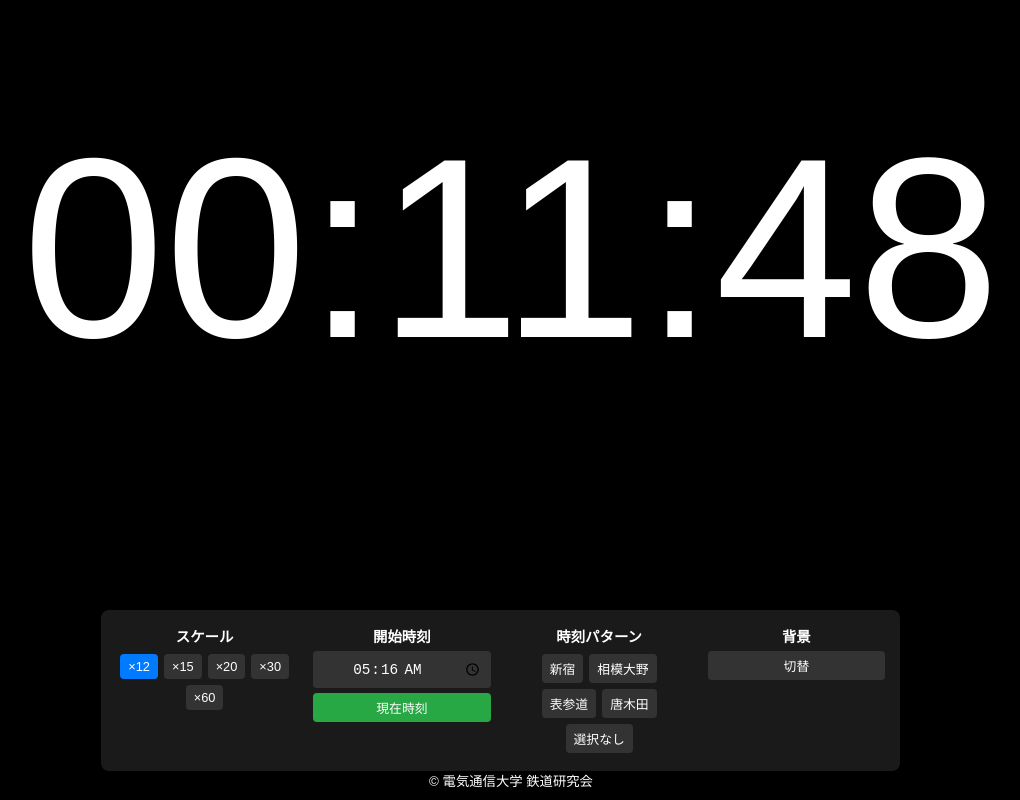
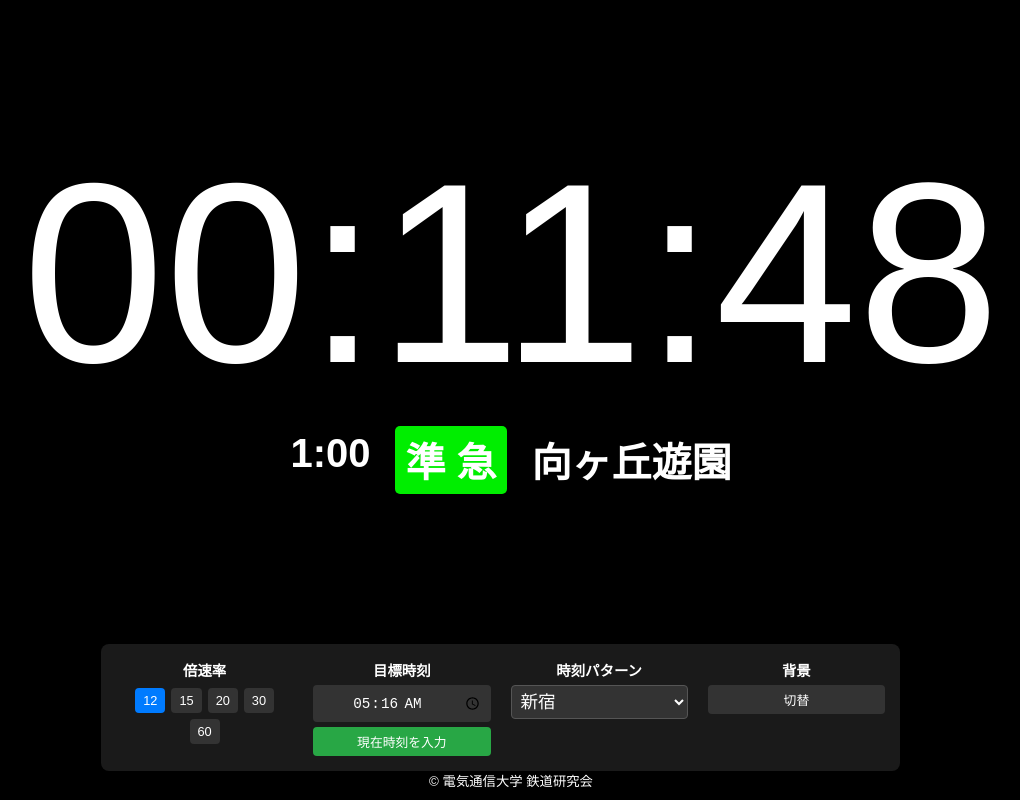
Before and after one commit to Kazakami-Ai/URC-diagram-speed-clock, a plain HTML site: page 倍速時計ver1.0.html in a window 1280 px wide. Shown: the whole page, without its empty margins (129-1149 px from the left). Drawn offline with Linux system fonts and the light colour scheme.

Commit message:
Add files via upload

```diff
--- a/patterns.json
+++ b/patterns.json
@@ -1,67 +1,200 @@
 {
   "S": [
     {
+      "time_seconds": 32400,
+      "parts": [
+        {
+          "text": "0:00",
+          "style": {}
+        },
+        {
+          "text": " 各 停 ",
+          "style": {
+            "color": "#ffffff",
+            "backgroundColor": "#3b3a7f"
+          }
+        },
+        {
+          "text": "新百合ヶ丘",
+          "style": {}
+        }
+      ]
+    },
+    {
       "time_seconds": 0,
       "parts": [
-        { "text": "0:00", "style": {} },
-        { "text": " 各 停 ", "style": { "color": "#ffffff", "backgroundColor": "#3b3a7f" } },
-        { "text": "相模大野", "style": {} }
+        {
+          "text": "1:00",
+          "style": {}
+        },
+        {
+          "text": " 準 急 ",
+          "style": {
+            "color": "#ffffff",
+            "backgroundColor": "#00ee00"
+          }
+        },
+        {
+          "text": "向ヶ丘遊園",
+          "style": {}
+        }
       ]
     },
     {
       "time_seconds": 3600,
       "parts": [
-        { "text": "01:00", "style": {} },
-        { "text": " 準 急 ", "style": { "color": "#ffffff", "backgroundColor": "#00ee00" } },
-        { "text": "向ヶ丘遊園", "style": {} }
+        {
+          "text": "2:00",
+          "style": {}
+        },
+        {
+          "text": " 通勤準急 ",
+          "style": {
+            "color": "#00ee00",
+            "backgroundColor": "#eeeeee"
+          }
+        },
+        {
+          "text": "新宿",
+          "style": {}
+        }
       ]
     },
     {
       "time_seconds": 7200,
       "parts": [
-        { "text": "02:00", "style": {} },
-        { "text": " 通勤準急 ", "style": { "color": "#00ee00", "backgroundColor": "#eeeeee" } },
-        { "text": "唐木田", "style": {} }
+        {
+          "text": "3:00",
+          "style": {}
+        },
+        {
+          "text": " 急 行 ",
+          "style": {
+            "color": "#ffffff",
+            "backgroundColor": "#ff0000"
+          }
+        },
+        {
+          "text": "新百合ヶ丘",
+          "style": {}
+        }
       ]
     },
     {
       "time_seconds": 10800,
       "parts": [
-        { "text": "03:00", "style": {} },
-        { "text": " 急 行 ", "style": { "color": "#ffffff", "backgroundColor": "#ff0000" } },
-        { "text": "相模大野", "style": {} }
+        {
+          "text": "4:00",
+          "style": {}
+        },
+        {
+          "text": " 通勤急行 ",
+          "style": {
+            "color": "#ff0000",
+            "backgroundColor": "#eeeeee"
+          }
+        },
+        {
+          "text": "向ヶ丘遊園",
+          "style": {}
+        }
       ]
     },
     {
       "time_seconds": 14400,
       "parts": [
-        { "text": "04:00", "style": {} },
-        { "text": " 通勤急行 ", "style": { "color": "#ff0000", "backgroundColor": "#eeeeee" } },
-        { "text": "相模大野", "style": {} }
+        {
+          "text": "5:00",
+          "style": {}
+        },
+        {
+          "text": " 快速急行 ",
+          "style": {
+            "color": "#ffffff",
+            "backgroundColor": "#ff8000"
+          }
+        },
+        {
+          "text": "新宿",
+          "style": {}
+        }
       ]
     },
     {
       "time_seconds": 18000,
       "parts": [
-        { "text": "05:00", "style": {} },
-        { "text": " 快速急行 ", "style": { "color": "#ffffff", "backgroundColor": "#ff8000" } },
-        { "text": "相模大野", "style": {} }
+        {
+          "text": "6:00",
+          "style": {}
+        },
+        {
+          "text": " さがみ ",
+          "style": {
+            "color": "#ffffff",
+            "backgroundColor": "#ff00ff"
+          }
+        },
+        {
+          "text": "新百合ヶ丘",
+          "style": {}
+        }
       ]
     },
     {
       "time_seconds": 21600,
       "parts": [
-        { "text": "06:00", "style": {} },
-        { "text": " はこね ", "style": { "color": "#ffffff", "backgroundColor": "#ff00ff" } },
-        { "text": "相模大野", "style": {} }
+        {
+          "text": "7:00",
+          "style": {}
+        },
+        {
+          "text": " ホームウェイ ",
+          "style": {
+            "color": "#ffffff",
+            "backgroundColor": "#8000ff"
+          }
+        },
+        {
+          "text": "向ヶ丘遊園",
+          "style": {}
+        }
       ]
     },
     {
       "time_seconds": 25200,
       "parts": [
-        { "text": "07:00", "style": {} },
-        { "text": " モーニングウェイ ", "style": { "color": "#ffffff", "backgroundColor": "#8000ff" } },
-        { "text": "相模大野", "style": {} }
+        {
+          "text": "8:00",
+          "style": {}
+        },
+        {
+          "text": " 回 送 ",
+          "style": {
+            "color": "#ffffff",
+            "backgroundColor": "#222222"
+          }
+        },
+        {
+          "text": "新宿",
+          "style": {}
+        }
+      ]
+    },
+    {
+      "time_seconds": 28800,
+      "parts": [
+        {
+          "text": "",
+          "style": {}
+        },
+        {
+          "text": " ☆本日の運転は終了しました☆ ",
+          "style": {}
+        },
+        {
+          "text": "",
+          "style": {}
+        }
       ]
     }
   ]
--- a/倍速時計ver1.0.html
+++ b/倍速時計ver1.0.html
@@ -3,7 +3,7 @@
 <head>
     <meta charset="UTF-8">
     <meta name="viewport" content="width=device-width, initial-scale=1.0">
-    <title>倍速時計ver1.0</title>
+    <title>倍速時計</title>
     <style>
         body {
             background-color: #000000;
@@ -43,7 +43,7 @@
 
         #patternTextDisplay {
             margin-top: 20px;
-            font-size: 3.5em;
+            font-size: 2.5em;
             font-weight: bold;
             min-height: 1.5em;
             text-align: center;
@@ -200,41 +200,44 @@
         <div id="settingsContainer">
 
             <div class="setting-group">
-                <h3>スケール</h3>
+                <h3>倍速率</h3>
                 <div class="radio-group">
                     <input type="radio" id="val12" name="value" value="12" checked>
-                    <label for="val12">×12</label>
+                    <label for="val12">12</label>
                     <input type="radio" id="val15" name="value" value="15">
-                    <label for="val15">×15</label>
+                    <label for="val15">15</label>
                     <input type="radio" id="val20" name="value" value="20">
-                    <label for="val20">×20</label>
+                    <label for="val20">20</label>
                     <input type="radio" id="val30" name="value" value="30">
-                    <label for="val30">×30</label>
+                    <label for="val30">30</label>
                     <input type="radio" id="val60" name="value" value="60">
-                    <label for="val60">×60</label>
+                    <label for="val60">60</label>
                 </div>
             </div>
 
             <div class="setting-group">
-                <h3>開始時刻</h3>
+                <h3>目標時刻</h3>
                 <input type="time" id="targetTime" name="targetTime" value="00:00">
-                <button type="button" id="setNowButton">現在時刻</button>
+                <button type="button" id="setNowButton">現在時刻を入力</button>
             </div>
 
             <div class="setting-group">
                 <h3>時刻パターン</h3>
-                <div class="radio-group">
-                    <input type="radio" id="patS" name="pattern" value="S">
-                    <label for="patS">新宿</label>
-                    <input type="radio" id="patG" name="pattern" value="G">
-                    <label for="patG">相模大野</label>
-		    <input type="radio" id="patO" name="pattern" value="O">
-                    <label for="patO">表参道</label>
-		    <input type="radio" id="patK" name="pattern" value="K">
-                    <label for="patK">唐木田</label>
-		    <input type="radio" id="pat" name="pattern" value="-">
-                    <label for="pat">選択なし</label>
-                </div>
+                <select id="patternSelect" name="pattern" style="width: 100%; font-size: 1.1em; padding: 5px; border-radius: 4px; background-color: #333; color: #fff; border: 1px solid #555;">
+                    <option value="S">新宿</option>
+                    <option value="O">表参道</option>
+                    <option value="Up">代々木上原（上り）</option>
+                    <option value="Un">代々木上原（下り）</option>
+                    <option value="Kp">経堂（上り）</option>
+                    <option value="Kn">経堂（下り）</option>
+                    <option value="Cp">成城学園前（上り）</option>
+                    <option value="Cn">成城学園前（下り）</option>
+                    <option value="Np">登戸（上り）</option>
+                    <option value="Nn">登戸（下り）</option>
+                    <option value="Mp">向ヶ丘遊園（上り）</option>
+                    <option value="Mn">向ヶ丘遊園（下り）</option>
+                    <option value="Y">新百合ヶ丘</option>
+                </select>
             </div>
 
             <div class="theme-group">
@@ -253,7 +256,7 @@
         const patternDisplay = document.getElementById('patternTextDisplay');
         const LOCAL_STORAGE_KEY_THEME = 'themeMode';
         let clockInterval;
-        let allPatterns = {}; // 外部JSONから読み込むため、空オブジェクトで初期化
+        let allPatterns = {};
 
         async function loadPatterns() {
             try {
@@ -263,7 +266,7 @@
                 initializeSettings();
             } catch (error) {
                 console.error(error);
-                patternDisplay.textContent = "データを読み込めません。Webサーバーまたはローカルサーバーで実行してください。";
+                patternDisplay.textContent = "データを読み込めません。WebサーバーまたはLocalサーバーで実行してください。";
             }
         }
 
@@ -409,8 +412,8 @@
                 targetTimeInput.value = `${hours}:${minutes}`;
             }
             if (initialPattern) {
-                const radio = settingForm.querySelector(`input[name="pattern"][value="${initialPattern}"]`);
-                if (radio) radio.checked = true;
+                const select = document.getElementById('patternSelect');
+                if (select) select.value = initialPattern;
             }
 
             updateUrl();
@@ -421,12 +424,10 @@
             }
         }
 
-        // 外部JSONの読み込みを開始
         loadPatterns();
     </script>
     <footer id="fixed-credit">
     <small>&copy; 電気通信大学 鉄道研究会</small>
 </footer>
 </body>
-
 </html>
```
